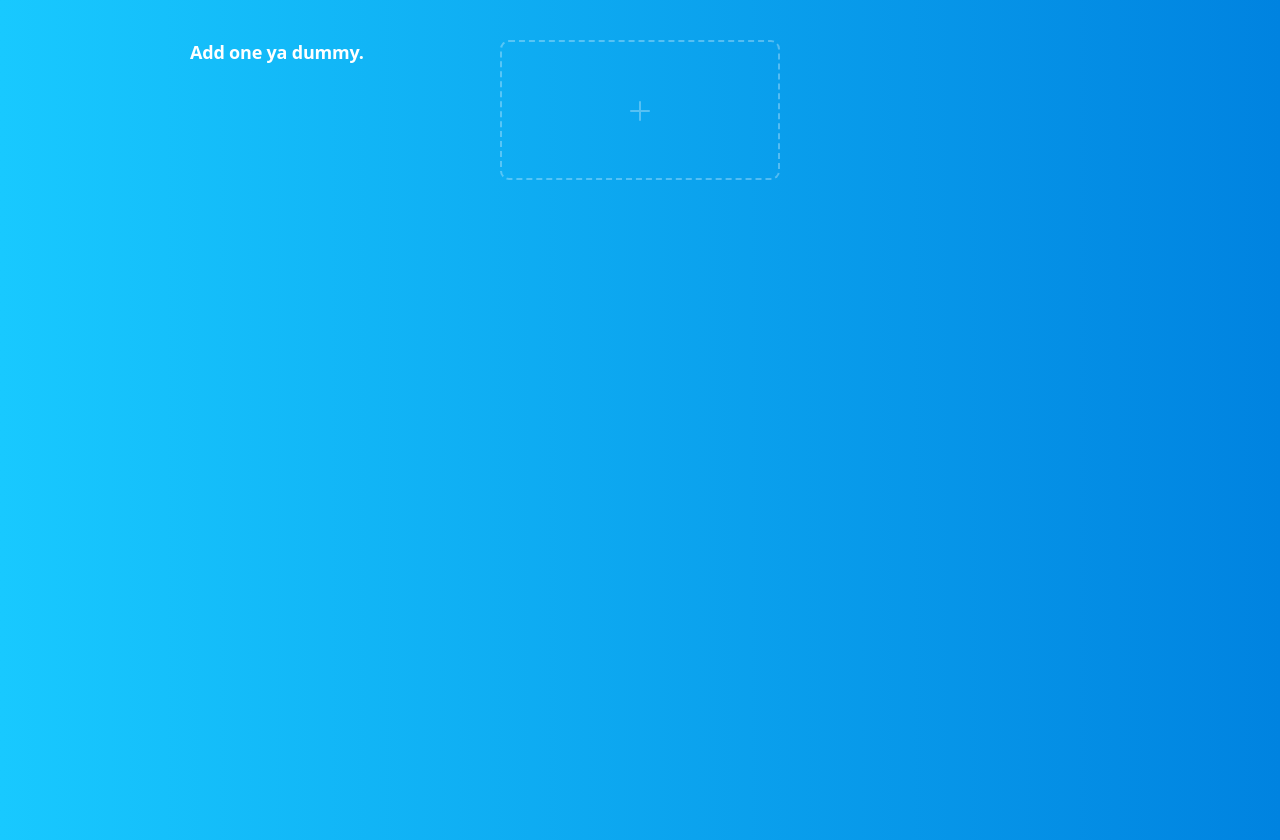
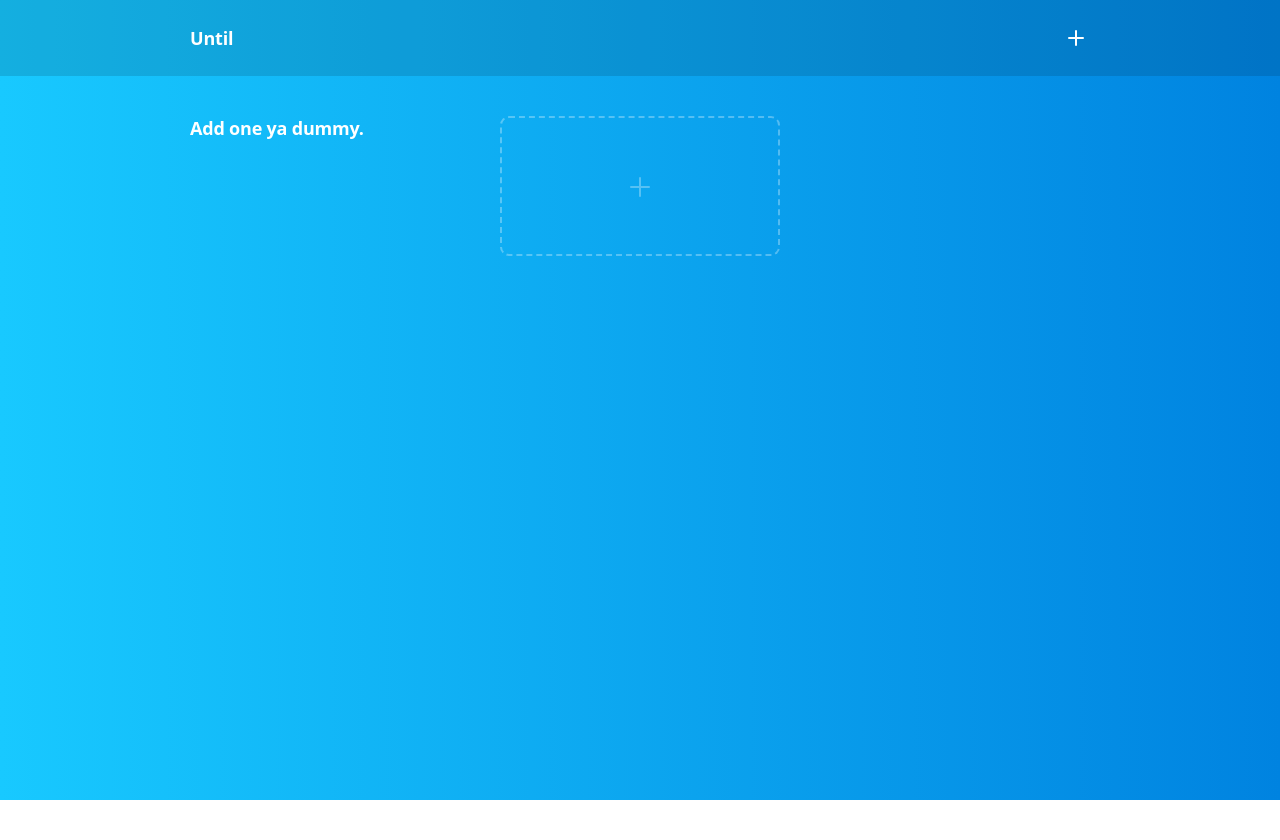
Before and after one commit to dannymcclain/until, a React (Create React App) app: page / in a window 1280 px wide. After the commit the page ends 800 px from the top, so only its background shows below. Built offline with nearby package versions, Linux system fonts and the light colour scheme.

Commit message:
added header back

```diff
--- a/src/App.js
+++ b/src/App.js
@@ -121,6 +121,15 @@ class App extends Component {
           />
         </Modal>
 
+        <header>
+          <div className="container">
+            <h1>Until</h1>
+            <ActionButton
+              handleClick={this.toggleEditing}
+              isActive={this.state.showForm}
+            />
+          </div>
+        </header>
         {Object.keys(this.state.myDates).length > 0 ? (
           <div className="event-list">
             <ReactCSSTransitionGroup
```
